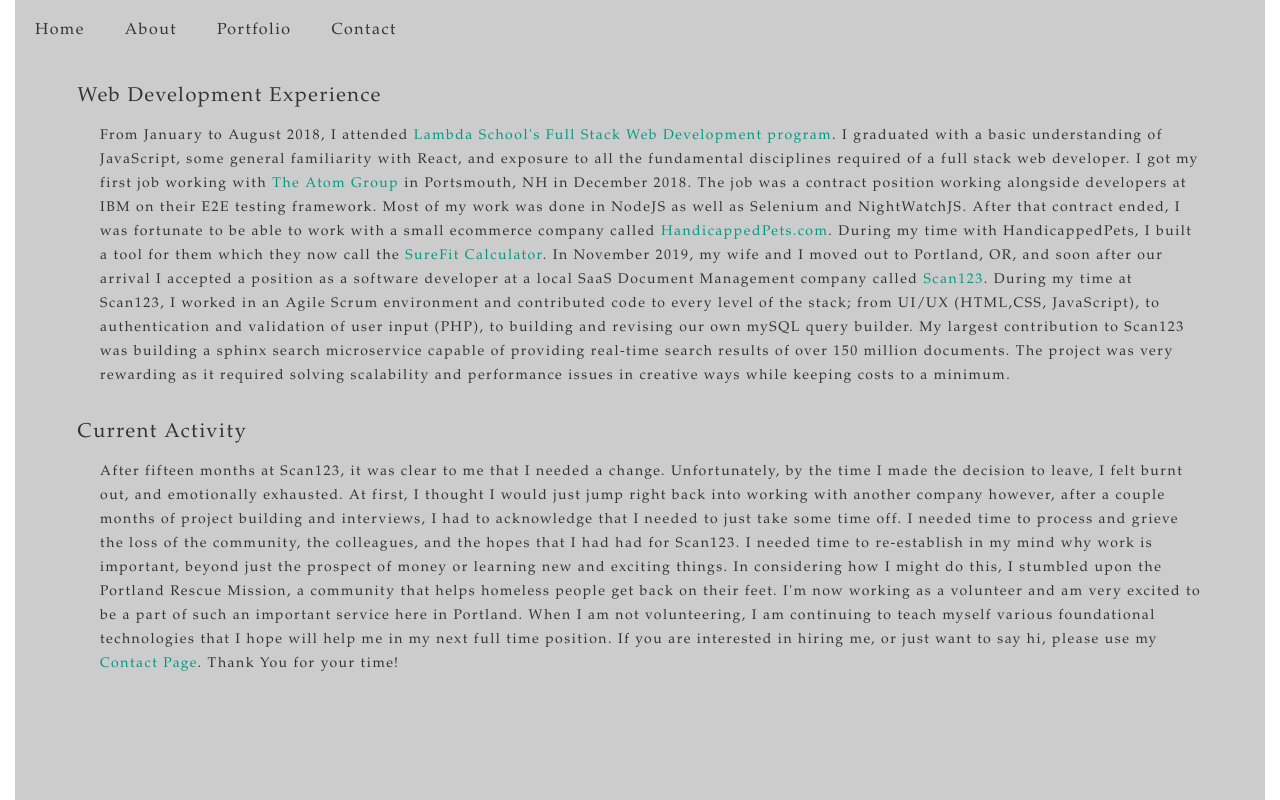
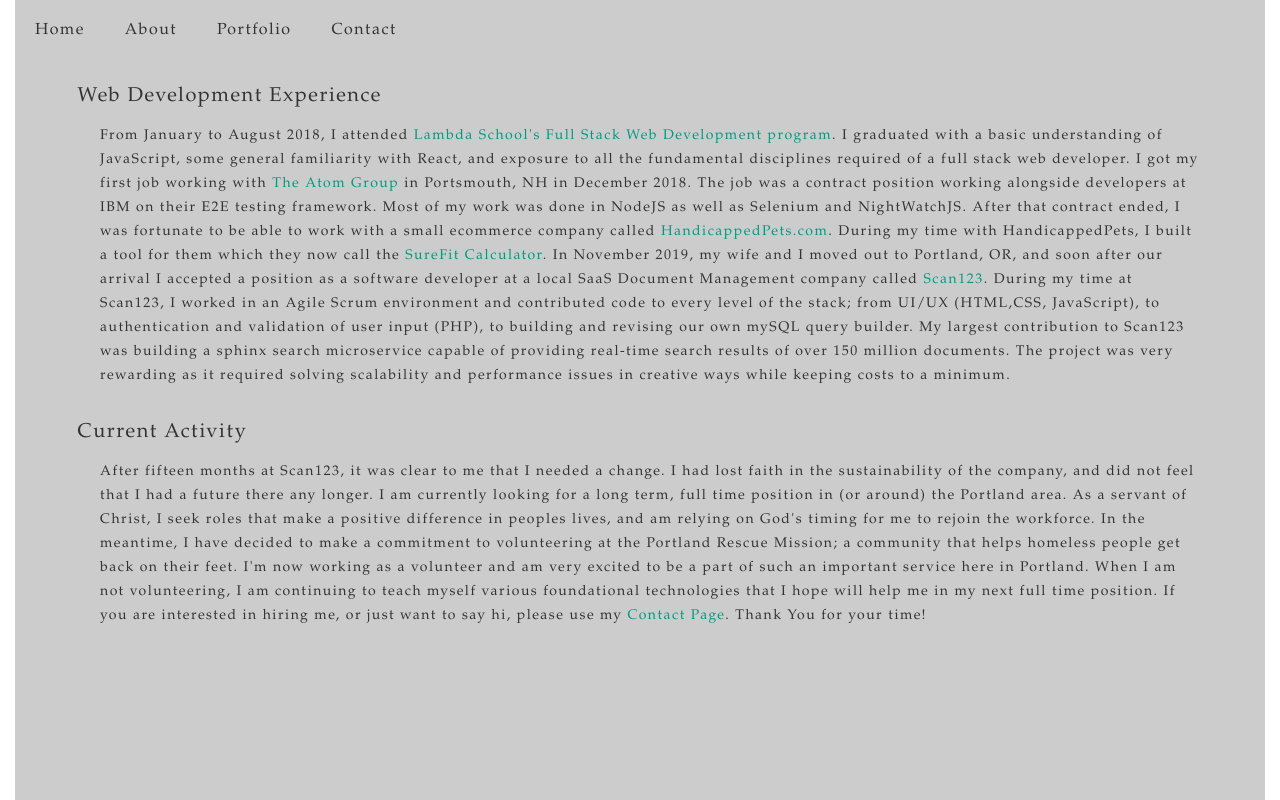
Before and after one commit to waltersgwoodward/portfolio, a React (Create React App) app: page /about in a window 1280 px wide. Built offline with nearby package versions, Linux system fonts and the light colour scheme.

Commit message:
Update Bio

```diff
--- a/src/components/About/Bio.js
+++ b/src/components/About/Bio.js
@@ -62,11 +62,10 @@ The project was very rewarding as it required solving scalability and performanc
                     <div className="page-paragraph__wrap">
                         <div className="page-paragraph__header">Current Activity</div>
                         <div className="page__paragraph">After fifteen months at Scan123, it was clear to me that I needed a change.
-Unfortunately, by the time I made the decision to leave, I felt burnt out, and emotionally exhausted.
-At first, I thought I would just jump right back into working with another company however, after a couple months of project building and interviews, I had to acknowledge that I needed to just take some time off.
-I needed time to process and grieve the loss of the community, the colleagues, and the hopes that I had had for Scan123.
-I needed time to re-establish in my mind why work is important, beyond just the prospect of money or learning new and exciting things.
-In considering how I might do this, I stumbled upon the Portland Rescue Mission, a community that helps homeless people get back on their feet.
+I had lost faith in the sustainability of the company, and did not feel that I had a future there any longer.
+I am currently looking for a long term, full time position in (or around) the Portland area.
+As a servant of Christ, I seek roles that make a positive difference in peoples lives, and am relying on God's timing for me to rejoin the workforce.
+In the meantime, I have decided to make a commitment to volunteering at the Portland Rescue Mission; a community that helps homeless people get back on their feet.
 I'm now working as a volunteer and am very excited to be a part of such an important service here in Portland.
 When I am not volunteering, I am continuing to teach myself various foundational technologies that I hope will help me in my next full time position.
 If you are interested in hiring me, or just want to say hi, please use my <NavLink to="/contact" className="cards-header__link">Contact Page</NavLink>. Thank You for your time!
```
